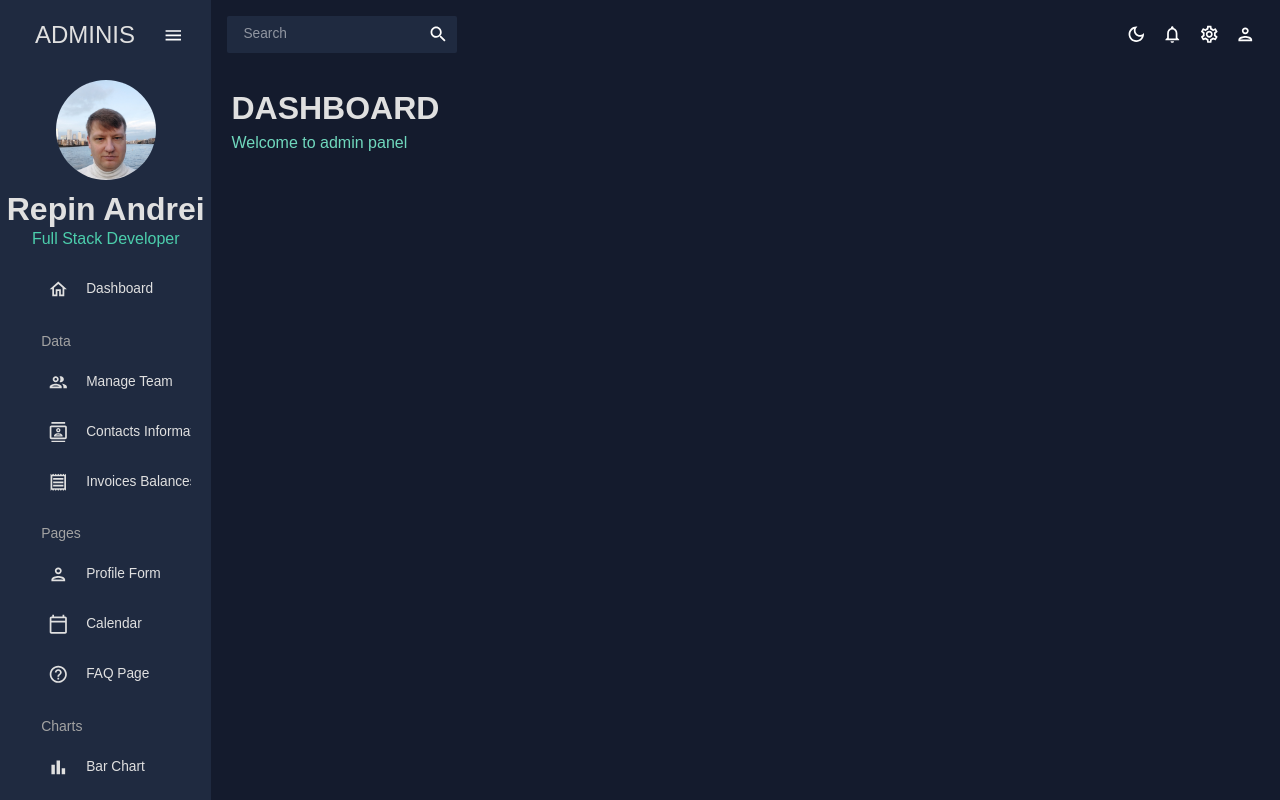
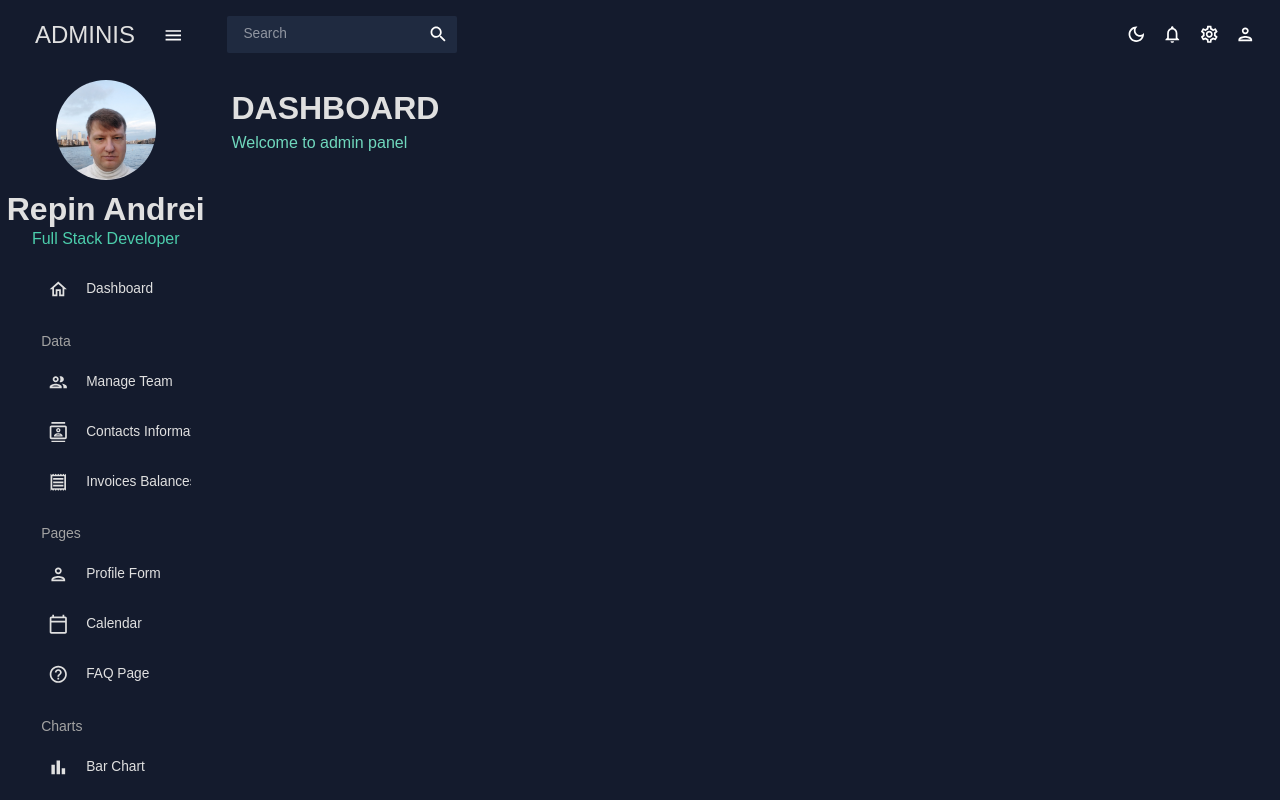
Before and after one commit to RA404/dashboard, a React (Create React App) app: page / in a window 1280 px wide. Shown: the top 800 px of the page. Built offline with nearby package versions, Linux system fonts and the light colour scheme.

Commit message:
finish sidebar styles

```diff
--- a/src/App.js
+++ b/src/App.js
@@ -24,7 +24,13 @@ function App() {
       <ThemeProvider theme={theme}>
         <CssBaseline />
         <div className="app">
-          <Sidebar />
+          <Sidebar
+              // rootStyles={{
+              //   [`.${sidebarClasses.container}`]: {
+              //     backgroundColor: 'red',
+              //   },
+              // }}
+          />
           <main className='content'>
             <Topbar />
             <Routes>
--- a/src/scenes/global/Sidebar.jsx
+++ b/src/scenes/global/Sidebar.jsx
@@ -16,6 +16,7 @@ import TimelineOutlinedIcon from "@mui/icons-material/TimelineOutlined";
 import MenuOutlinedIcon from "@mui/icons-material/MenuOutlined";
 import MapOutlinedIcon from "@mui/icons-material/MapOutlined";
 import userProfilePhoto from "../../assets/user-photo.jpg";
+
 
 const Item = ({ title, to, icon, selected, setSelected }) => {
   const theme = useTheme();
@@ -43,22 +44,18 @@ const Sidebar = () => {
   const [selected, setSelected] = useState("Dashboard");
 
   return (
-    <Box
-      backgroundColor={colors.primary[400]}
-      height="100%"
-      sx={{
-      }}
-    >
       <ProSidebarProvider
         collapsed={isCollapsed}
       >
+
         <Menu
           icon="square"
-          renderMenuItemStyles={() => ({
+          renderMenuItemStyles={(active) => ({
             ".menu-anchor": {
               "&:hover": {
                 backgroundColor: "#868dfb",
               },
+              backgroundColor: active ? "transparent": "#eecef9",
             },
           })}
         >
@@ -222,8 +219,8 @@ const Sidebar = () => {
             </Box>
           )}
         </Menu>
+
       </ProSidebarProvider>
-    </Box>
   );
 };
 
```
